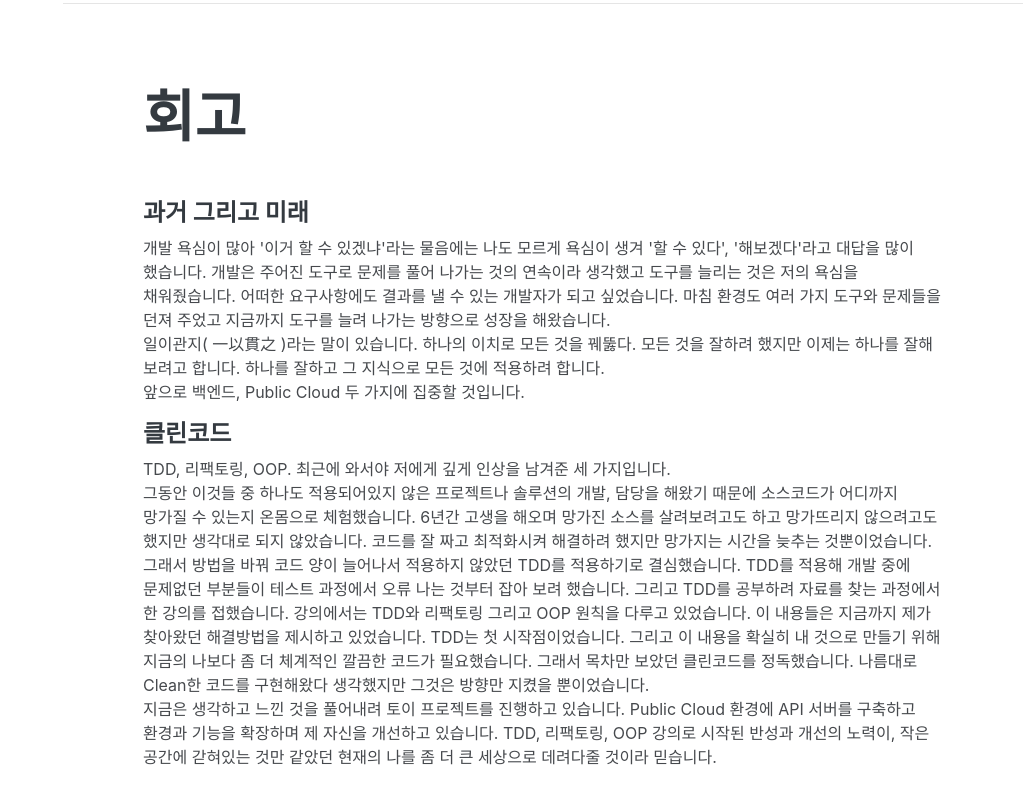
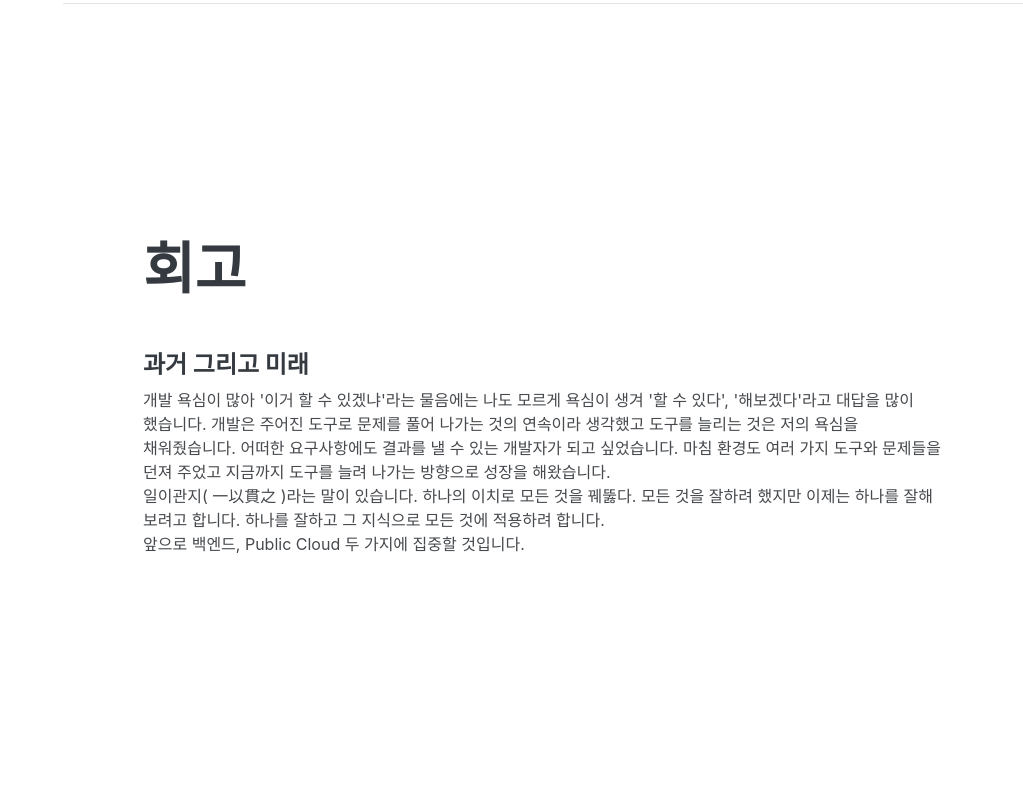
Before and after one commit to medduu/portfolio, a plain HTML site: page index.html in a window 1280 px wide. Shown: the part 6769-7572 px from the top of the page, without its empty margins (257-1280 px from the left). Drawn offline with Linux system fonts and the light colour scheme.

Commit message:
portfolio update

```diff
--- a/index.html
+++ b/index.html
@@ -583,22 +583,6 @@
             앞으로 백엔드, Public Cloud 두 가지에 집중할 것입니다.
           </p>
         </div>
-        <div>
-            <h4>클린코드</h4>
-            <p>
-              TDD, 리팩토링, OOP. 최근에 와서야 저에게 깊게 인상을 남겨준 세 가지입니다.<br/>
-              그동안 이것들 중 하나도 적용되어있지 않은 프로젝트나 솔루션의 개발, 담당을 해왔기 때문에 소스코드가 어디까지 망가질 수 있는지 온몸으로 체험했습니다.
-              6년간 고생을 해오며 망가진 소스를 살려보려고도 하고 망가뜨리지 않으려고도 했지만 생각대로 되지 않았습니다.
-              코드를 잘 짜고 최적화시켜 해결하려 했지만 망가지는 시간을 늦추는 것뿐이었습니다.
-              그래서 방법을 바꿔 코드 양이 늘어나서 적용하지 않았던 TDD를 적용하기로 결심했습니다. TDD를 적용해 개발 중에 문제없던 부분들이 테스트 과정에서 오류 나는 것부터 잡아 보려 했습니다.
-              그리고 TDD를 공부하려 자료를 찾는 과정에서 한 강의를 접했습니다.
-              강의에서는 TDD와 리팩토링 그리고 OOP 원칙을 다루고 있었습니다. 이 내용들은 지금까지 제가 찾아왔던 해결방법을 제시하고 있었습니다. TDD는 첫 시작점이었습니다.
-              그리고 이 내용을 확실히 내 것으로 만들기 위해 지금의 나보다 좀 더 체계적인 깔끔한 코드가 필요했습니다. 그래서 목차만 보았던 클린코드를 정독했습니다.
-              나름대로 Clean한 코드를 구현해왔다 생각했지만 그것은 방향만 지켰을 뿐이었습니다.<br/>
-              지금은 생각하고 느낀 것을 풀어내려 토이 프로젝트를 진행하고 있습니다. Public Cloud 환경에 API 서버를 구축하고 환경과 기능을 확장하며 제 자신을 개선하고 있습니다.
-              TDD, 리팩토링, OOP 강의로 시작된 반성과 개선의 노력이, 작은 공간에 갇혀있는 것만 같았던 현재의 나를 좀 더 큰 세상으로 데려다줄 것이라 믿습니다.
-          </p>
-        </div>
       </div>
     </section>
 
```
Also changed, not shown: img/skills/abap.jpg (added).
